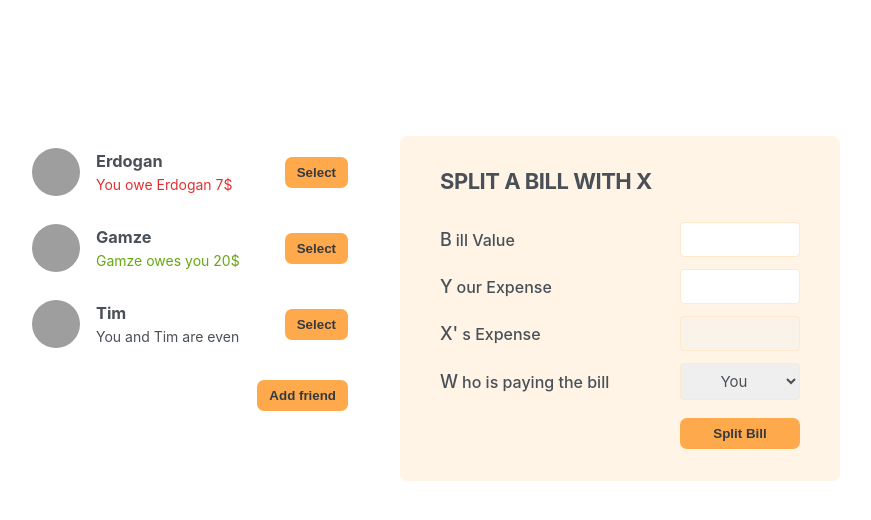
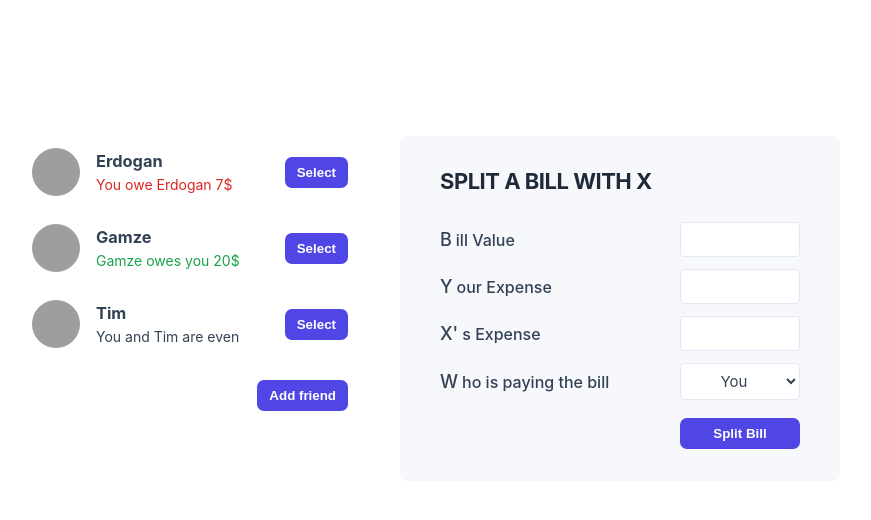
Before and after one commit to erdogan24/eat_web_project_React, a React (Create React App) app: page / in a window 1280 px wide. Shown: the top 520 px of the page, without its empty margins (210-1081 px from the left). Built offline with nearby package versions, Linux system fonts and the light colour scheme; grey boxes are pictures that could not be loaded.

Commit message:
index.css has been updated.

```diff
--- a/src/App.js
+++ b/src/App.js
@@ -34,14 +34,16 @@ export default function App() {
   const [showAddFriend, setShowAddFriend] = useState(findAllByTestId);
 
   function handleShowAddFriend() {
-    setShowAddFriend();
+    setShowAddFriend((show) => !show);
   }
   return (
     <div className="app">
       <div className="sidebar">
         <FriendsList />
         {showAddFriend && <FormAddFriend />}
-        <Button onClick={handleShowAddFriend}>Add friend</Button>
+        <Button onClick={handleShowAddFriend}>
+          {showAddFriend ? "Close" : "Add friend"}
+        </Button>
       </div>
       <FormSplitBill />
     </div>
--- a/src/index.css
+++ b/src/index.css
@@ -1,8 +1,9 @@
 :root {
-  --color-lightest: #fff4e6;
-  --color-light: #ffe8cc;
-  --color-medium: #ffa94d;
-  --color-dark: #ff922b;
+  /* Profesyonel palet: slate + indigo */
+  --color-lightest: #f6f8fb; /* kart/form arkaplanı (çok açık mavi-gri) */
+  --color-light: #e3e8f4; /* kenarlıklar, input border */
+  --color-medium: #4f46e5; /* ana vurgu (indigo 600) — buton arka planı */
+  --color-dark: #3730a3; /* hover/focus (indigo 800) */
 }
 
 * {
@@ -19,10 +20,11 @@ html {
 
 body {
   height: 100vh;
-  color: #495057;
+  color: #334155; /* slate-700, metin rengi */
   display: flex;
   align-items: center;
   justify-content: center;
+  background: #ffffff; /* istersen #f8fafc ile çok hafif gri yapabilirsin */
 }
 
 .app {
@@ -35,13 +37,13 @@ body {
 
 .button {
   background-color: var(--color-medium);
-  color: #343a40;
+  color: #ffffff; /* kontrast artırıldı */
   padding: 0.8rem 1.2rem;
   border: none;
   border-radius: 7px;
-  font-weight: bold;
+  font-weight: 600;
   cursor: pointer;
-  transition: 0.3s;
+  transition: background-color 0.25s ease, transform 0.05s ease;
 }
 
 .button:hover {
@@ -65,7 +67,7 @@ body {
 
   padding: 1.2rem;
   border-radius: 7px;
-  transition: 0.5s;
+  transition: background-color 0.25s ease;
 }
 
 .selected,
@@ -100,11 +102,11 @@ body {
 }
 
 .green {
-  color: #66a80f;
+  color: #16a34a; /* modern başarı rengi (emerald) */
 }
 
 .red {
-  color: #e03131;
+  color: #dc2626; /* modern hata rengi (red) */
 }
 
 form {
@@ -146,13 +148,15 @@ select {
   text-align: center;
   border: 1px solid var(--color-light);
   border-radius: 4px;
-  transition: 0.3s;
+  transition: border-color 0.25s ease, box-shadow 0.25s ease;
+  background: #ffffff;
 }
 
 input:focus,
 select:focus {
   outline: none;
   border: 1px solid var(--color-dark);
+  box-shadow: 0 0 0 3px rgba(79, 70, 229, 0.15); /* indigo focus halkası */
 }
 
 form .button {
@@ -166,4 +170,5 @@ form h2 {
   text-transform: uppercase;
   letter-spacing: -0.5px;
   margin-bottom: 1.6rem;
+  color: #1f2937; /* başlık daha koyu */
 }
```
